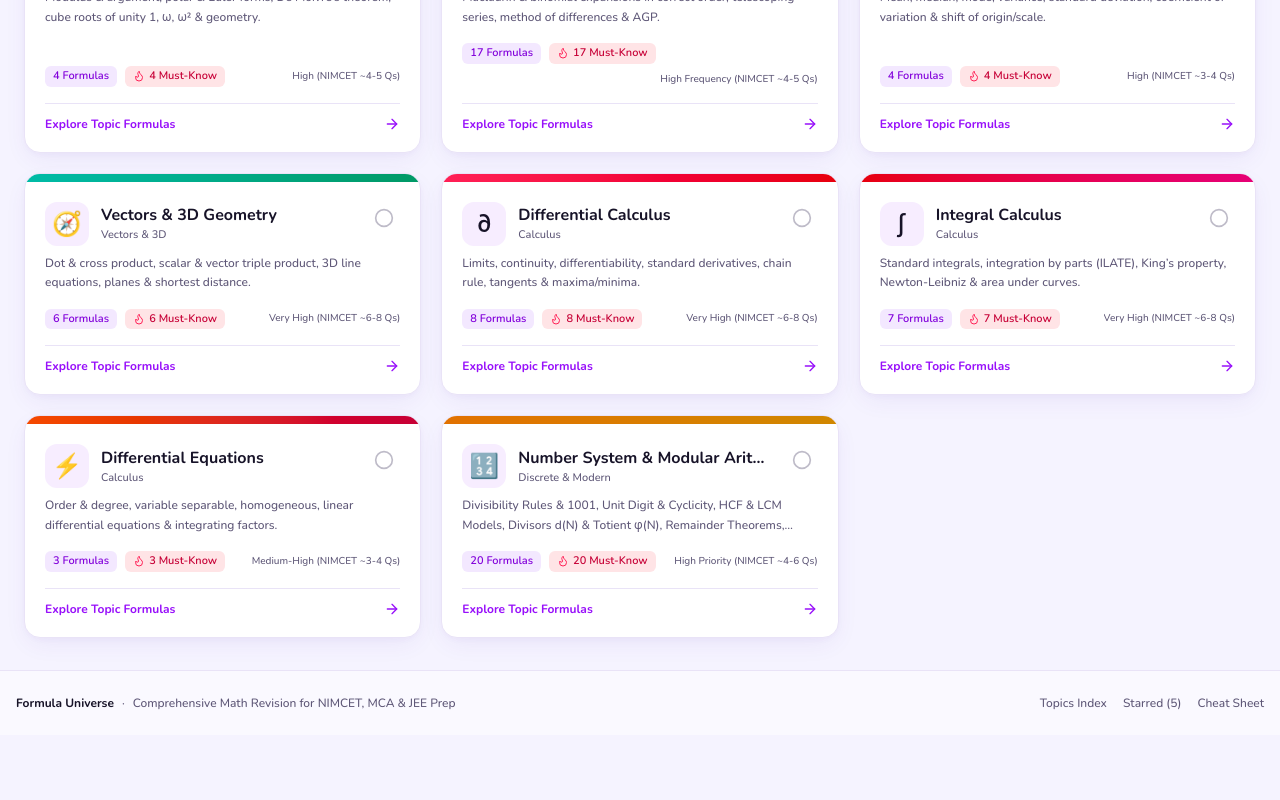
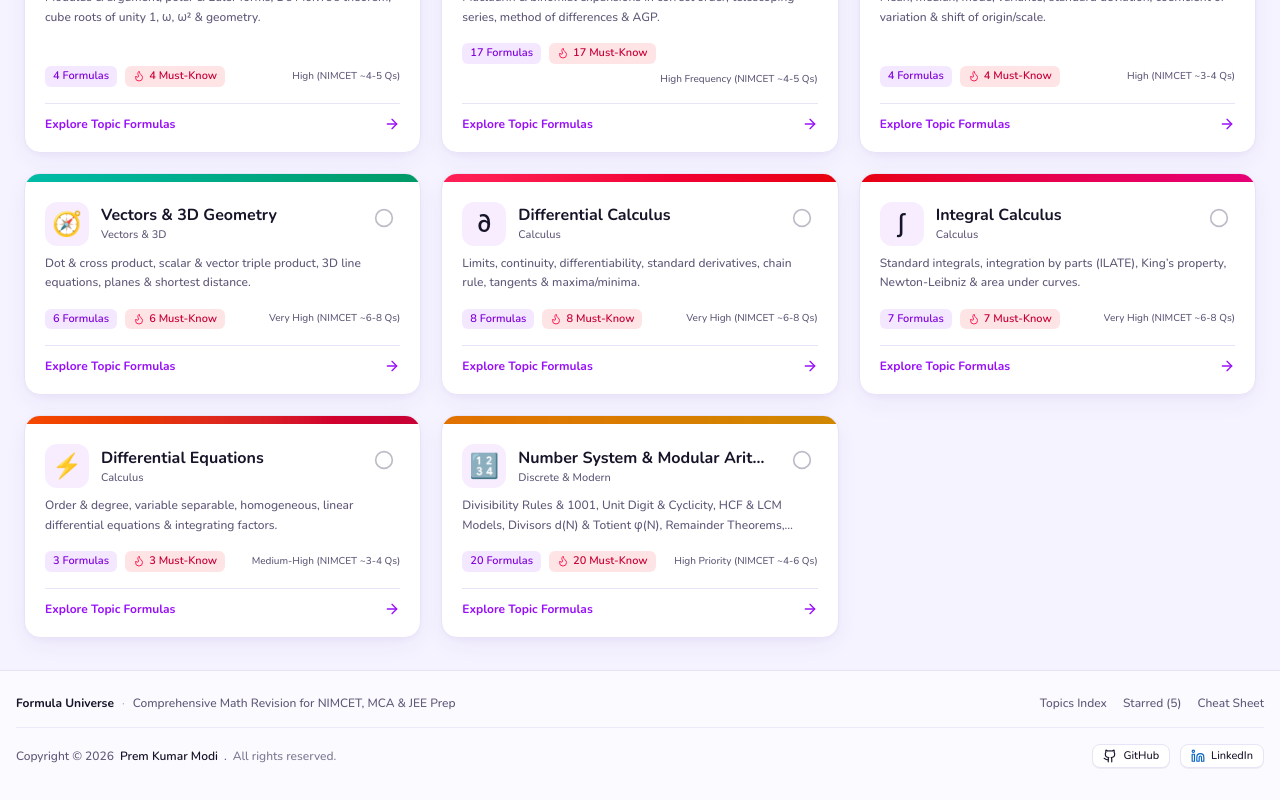
Before and after one commit to Premkumar-ji/Formulas-Hub-, a React (Vite) app: page / in a window 1280 px wide. Shown: the part 1951-2751 px from the top of the page. Before the commit the page ends 2686 px from the top, so only its background shows below. Built offline with nearby package versions, Linux system fonts and the light colour scheme; a web font is replaced by a local one.

Commit message:
feat: update footer design and improve server stability
Add social links to the footer for better discoverability and ensure the server correctly resolves paths by setting the working directory and vite root.

```diff
--- a/server.ts
+++ b/server.ts
@@ -8,6 +8,11 @@ import { TOPICS_DATA } from './src/data/topics.ts';
 
 const __filename = fileURLToPath(import.meta.url);
 const __dirname = path.dirname(__filename);
+try {
+  process.chdir(__dirname);
+} catch {
+  // ignore
+}
 
 const app = express();
 const PORT = process.env.PORT || 3000;
@@ -541,6 +546,7 @@ async function startServer() {
   if (process.env.NODE_ENV !== 'production') {
     const { createServer: createViteServer } = await import('vite');
     const vite = await createViteServer({
+      root: __dirname,
       server: { middlewareMode: true },
       appType: 'spa',
     });
--- a/src/App.tsx
+++ b/src/App.tsx
@@ -31,7 +31,7 @@ import {
   DEFAULT_TEXT_FONT_WEIGHT,
   DEFAULT_NUMBER_FONT_WEIGHT
 } from './utils/fontManager';
-import { Type, Bell } from 'lucide-react';
+import { Type, Bell, Github, Linkedin } from 'lucide-react';
 
 type AppView = 'index' | 'topic' | 'favorites' | 'cheat-sheet';
 
@@ -394,23 +394,66 @@ export default function App() {
       </button>
 
       {/* Clean quiet footer */}
-      <footer className="mt-auto py-6 border-t border-[var(--border)] bg-[var(--card)]/50 text-center text-xs text-[var(--ink-muted)] no-print w-full max-w-full">
-        <div className="max-w-7xl mx-auto px-4 flex flex-col sm:flex-row items-center justify-between gap-3 w-full max-w-full">
-          <div className="flex flex-wrap items-center justify-center sm:justify-start gap-x-2 gap-y-1 text-center sm:text-left">
+      <footer className="mt-auto pt-6 pb-8 border-t border-[var(--border)] bg-[var(--card)]/60 text-xs text-[var(--ink-muted)] no-print w-full max-w-full">
+        <div className="max-w-7xl mx-auto px-4 flex flex-col gap-4 w-full">
+          {/* Top row: Branding & Navigation Links */}
+          <div className="flex flex-col sm:flex-row items-center justify-between gap-3 text-center sm:text-left">
+            <div className="flex flex-wrap items-center justify-center sm:justify-start gap-x-2 gap-y-1">
               <span className="font-heading font-bold text-[var(--ink)]">Formula Universe</span>
-            <span>·</span>
+              <span className="text-[var(--ink-muted)]/50">·</span>
               <span>Comprehensive Math Revision for NIMCET, MCA & JEE Prep</span>
             </div>
-          <div className="flex flex-wrap items-center justify-center gap-3 sm:gap-4 shrink-0">
-            <button onClick={handleNavigateHome} className="hover:text-purple-600 transition-colors">
+            <div className="flex flex-wrap items-center justify-center gap-3 sm:gap-4 shrink-0 font-medium">
+              <button onClick={handleNavigateHome} className="hover:text-purple-600 dark:hover:text-purple-400 transition-colors">
                 Topics Index
               </button>
-            <button onClick={handleOpenFavorites} className="hover:text-purple-600 transition-colors">
+              <button onClick={handleOpenFavorites} className="hover:text-purple-600 dark:hover:text-purple-400 transition-colors">
                 Starred ({starredFormulaIds.size})
               </button>
-            <button onClick={handleOpenCheatSheet} className="hover:text-purple-600 transition-colors">
+              <button onClick={handleOpenCheatSheet} className="hover:text-purple-600 dark:hover:text-purple-400 transition-colors">
                 Cheat Sheet
               </button>
+            </div>
+          </div>
+
+          {/* Subtle separator */}
+          <div className="h-px w-full bg-[var(--border)]/70" />
+
+          {/* Bottom row: Copyright & Creator Social Links */}
+          <div className="flex flex-col sm:flex-row items-center justify-between gap-3 text-center sm:text-left">
+            <div className="flex flex-wrap items-center justify-center sm:justify-start gap-1.5">
+              <span>Copyright © {new Date().getFullYear()}</span>
+              <strong className="font-semibold text-[var(--ink)]">Prem Kumar Modi</strong>.
+              <span className="text-[var(--ink-muted)]/80">All rights reserved.</span>
+            </div>
+
+            <div className="flex items-center justify-center gap-2.5">
+              <span className="text-[11px] text-[var(--ink-muted)] hidden xs:inline">Connect with Prem:</span>
+
+              <a
+                href="https://github.com/Premkumar-ji"
+                target="_blank"
+                rel="noopener noreferrer"
+                className="inline-flex items-center gap-1.5 px-2.5 py-1 rounded-lg border border-[var(--border)] bg-[var(--card)] hover:bg-purple-50 dark:hover:bg-purple-950/40 hover:border-purple-300 dark:hover:border-purple-700 text-[var(--ink)] hover:text-purple-600 dark:hover:text-purple-300 transition-all font-medium shadow-2xs group"
+                title="GitHub - Premkumar-ji"
+                aria-label="GitHub Profile of Prem Kumar Modi"
+              >
+                <Github className="w-3.5 h-3.5 group-hover:scale-110 transition-transform" />
+                <span className="text-[11px]">GitHub</span>
+              </a>
+
+              <a
+                href="https://www.linkedin.com/in/prem-kumar-modi-b8291a257?utm_source=share_via&utm_content=profile&utm_medium=member_android"
+                target="_blank"
+                rel="noopener noreferrer"
+                className="inline-flex items-center gap-1.5 px-2.5 py-1 rounded-lg border border-[var(--border)] bg-[var(--card)] hover:bg-blue-50 dark:hover:bg-blue-950/40 hover:border-blue-300 dark:hover:border-blue-700 text-[var(--ink)] hover:text-blue-600 dark:hover:text-blue-300 transition-all font-medium shadow-2xs group"
+                title="LinkedIn - Prem Kumar Modi"
+                aria-label="LinkedIn Profile of Prem Kumar Modi"
+              >
+                <Linkedin className="w-3.5 h-3.5 group-hover:scale-110 transition-transform text-[#0a66c2]" />
+                <span className="text-[11px]">LinkedIn</span>
+              </a>
+            </div>
           </div>
         </div>
       </footer>
```
Lines whose indentation alone changed are shown as unchanged.
